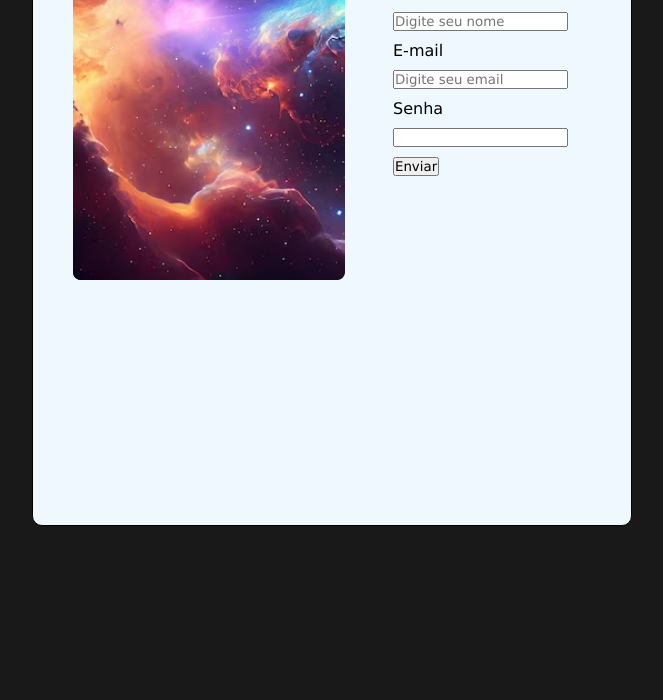
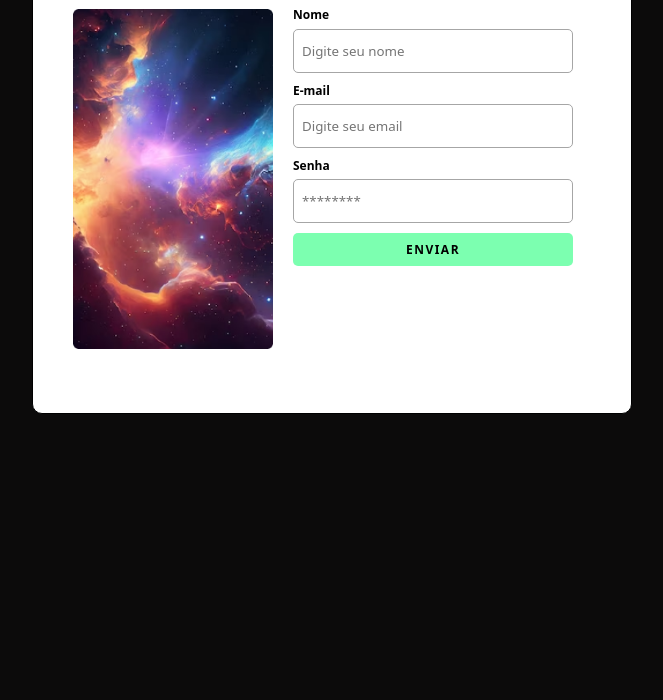
Before and after one commit to Sam-Eg-rw/reforcodev-formregister, a plain HTML site: page index.html in a window 1280 px wide. Shown: the part 234-934 px from the top of the page, without its empty margins (308-971 px from the left). Before the commit the page ends 800 px from the top, so only its background shows below. Drawn offline with Linux system fonts and the light colour scheme.

Commit message:
mais perto

```diff
--- a/index.css
+++ b/index.css
@@ -1,13 +1,13 @@
 *{
     margin: 0;
     padding: 0;
+    border: 0;
     outline: none;
     box-sizing: border-box;
-    font-family: 'Lucida Sans', 'Lucida Sans Regular', 'Lucida Grande', 'Lucida Sans Unicode', Geneva, Verdana, sans-serif;
-}
+    font-family: system-ui, -apple-system, BlinkMacSystemFont, 'Segoe UI', Roboto, Oxygen, Ubuntu, Cantarell, 'Open Sans', 'Helvetica Neue', sans-serif;
 
 body{
-    background: rgb(26, 25, 25);
+    background: rgb(12, 11, 11);
     height: 100vh;
     display: flex;
     justify-content: center;
@@ -15,37 +15,77 @@ body{
 }
 
 form{
-    background-color: aliceblue;
-    height: 90%;
+    background-color: #FFFFFF;
+    height: 495px;
     width: 600px;
     border: 1px solid;
     padding: 40px;
-
     border-radius: 10px;
     position: relative;
 }
 
 .img{
     background-image: url(img/Rectangle\ 2.png);
-    /* background-position: left center; */
+    background-position: left center;
     background-repeat: no-repeat;
-    /* background-size: 200px; */
+    background-size: 200px;
     position: absolute;
-    width: 200px;
-    height: 100%;
-    margin-top: -30px;
+    width: 272px;
+    height: 1040px;
+    margin-top: -300px;
+    margin-left: -0.5px;
+    border-radius: 10px;
+}
 
+form label, form input, h1, button{
+    margin-bottom: 0;
+    margin-left: 220px;
+    display: block;
+    justify-content: end;
+    align-items: self-end;
 
 }
 
-form label, form input, h1, button{
-    margin-bottom: 10px;
-    margin-left: 320px;
-    display: block;
-    justify-content: ;
-    align-items: self-end;
+form input{
+    background-color: #FFFFFF;
+    width: 280px;
+    height: 44px;
+    padding: 8px;
+    border-radius: 5px;
+    border: 1px solid #A6A6A6;
 }
 
 h1{
-    margin-top: 50px;
+    margin-top: 5px;
+    font-size: 24px;
+    font-weight: 700;
+    line-height: 32.68px;
+    color: #000000;
 }
+
+form label{
+    margin-bottom: 5px;
+    font-weight: 700;
+    font-size: 12px;
+    line-height: 16.34px;
+    margin-top: 10px;
+    color: #000000;
+}
+
+button{
+    background-color: #7CFFB0;
+    margin-top: 10px;
+    width: 280px;
+    padding: 8px;
+    border-radius: 5px;
+    text-transform: uppercase;
+    letter-spacing: 1.5px;
+    font-weight: 700;
+    font-size: 12px;
+    cursor: pointer;
+}
+
+placeholder{
+    background: #A6A6A6;
+
+}
--- a/index.html
+++ b/index.html
@@ -10,9 +10,7 @@
 <body>
     <form>
 
-        <div class="img">
-            <img src="img/Rectangle 2.png" alt="espaço">
-        </div>
+        <div class="img"></div>
 
        <div>
         <h1 class="title">Cadastre-se</h1>
@@ -25,7 +23,7 @@
         <input id="email" type="text" placeholder="Digite seu email">
 
             <label for="senha">Senha</label>
-            <input id="senha" type="password">
+            <input id="senha" type="password" placeholder="********">
 
 
         <button>Enviar</button>
```
